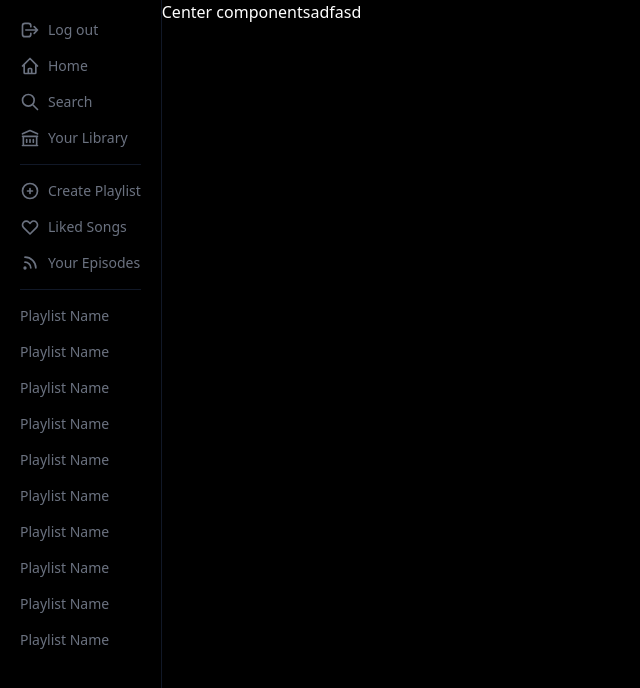
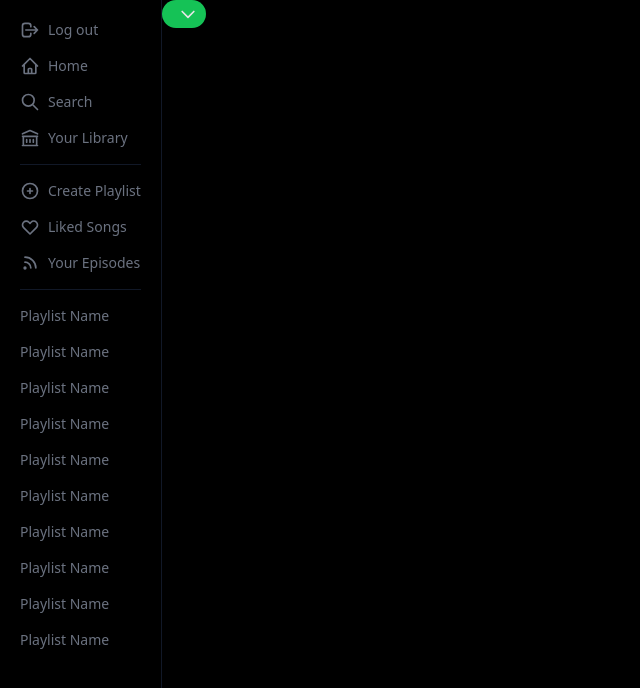
Before and after one commit to mbakin/spotify-clone, a Next.js app: page / in a window 1280 px wide. Shown: the top 688 px of the page, without its empty margins (0-640 px from the left). Built offline with nearby package versions, Linux system fonts and the light colour scheme; no server answers.

Commit message:
WIP: working on `Center.js` header

```diff
--- a/components/Center.js
+++ b/components/Center.js
@@ -1,9 +1,19 @@
+import { useSession } from "next-auth/react";
+import { ChevronDownIcon } from '@heroicons/react/outline';
+
 function Center() {
+  const { data: session } = useSession();
+
   return (
     <div className="flex flex-grow text-white">
-      Center componentsadfasd
+      <header>
+        <div className="flex items-center bg-[#18D860] space-x-3 p-1 pr-2 opacity-90 hover:opacity-80 cursor-pointer rounded-full">
+        <h2>{session?.user.name}</h2>
+        <ChevronDownIcon className='w-5 h-5' />
+        </div>
+      </header>
     </div>
-  )
+  );
 }
 
-export default Center
+export default Center;
```
